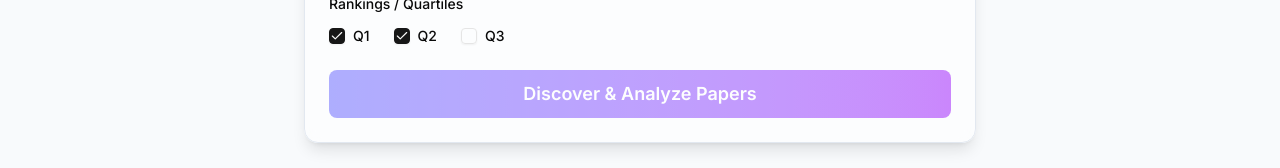
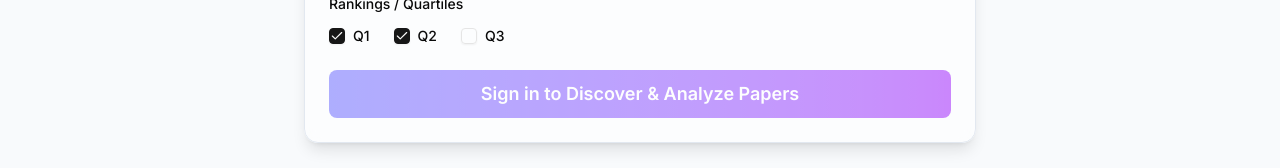
Before and after one commit to dev-fuadhasan/ailiterature, a Next.js app: page / in a window 1280 px wide. Shown: the part 718-886 px from the top of the page. Built offline with nearby package versions, Linux system fonts and the light colour scheme; no server answers.

Commit message:
fix: redirect_uri_mismatch, SearchForm auth check, and remove missing login page ref

```diff
--- a/src/components/SearchForm.tsx
+++ b/src/components/SearchForm.tsx
@@ -2,6 +2,7 @@
 
 import { useState } from "react";
 import { useRouter } from "next/navigation";
+import { useSession, signIn } from "next-auth/react";
 import { Search } from "lucide-react";
 import { Button } from "@/components/ui/button";
 import { Input } from "@/components/ui/input";
@@ -10,11 +11,13 @@ import { Checkbox } from "@/components/ui/checkbox";
 
 export function SearchForm() {
     const router = useRouter();
+    const { data: session, status } = useSession();
     const [topic, setTopic] = useState("");
     const [yearStart, setYearStart] = useState<string>("2020");
     const [yearEnd, setYearEnd] = useState<string>(new Date().getFullYear().toString());
     const [quartiles, setQuartiles] = useState<string[]>(["Q1", "Q2"]);
     const [isSubmitting, setIsSubmitting] = useState(false);
+    const [error, setError] = useState<string | null>(null);
 
     const handleQuartileChange = (q: string, checked: boolean) => {
         if (checked) {
@@ -27,7 +30,15 @@ export function SearchForm() {
     const handleSubmit = async (e: React.FormEvent) => {
         e.preventDefault();
         if (!topic) return;
+
+        // If not signed in, prompt Google sign-in now
+        if (!session) {
+            signIn("google");
+            return;
+        }
+
         setIsSubmitting(true);
+        setError(null);
 
         // Create query record via Next.js API
         try {
@@ -44,9 +55,12 @@ export function SearchForm() {
             const data = await res.json();
             if (data.id) {
                 router.push(`/dashboard/query/${data.id}`);
+            } else {
+                setError(data.error || "Something went wrong. Please try again.");
             }
-        } catch (error) {
-            console.error(error);
+        } catch (err) {
+            console.error(err);
+            setError("Network error. Please check your connection and try again.");
         } finally {
             setIsSubmitting(false);
         }
@@ -125,13 +139,22 @@ export function SearchForm() {
                     </div>
                 </form>
             </CardContent>
-            <CardFooter>
+            <CardFooter className="flex flex-col gap-3">
+                {error && (
+                    <p className="w-full text-sm text-red-600 dark:text-red-400 text-center bg-red-50 dark:bg-red-950/30 border border-red-200 dark:border-red-800 rounded-md px-3 py-2">
+                        {error}
+                    </p>
+                )}
                 <Button
                     onClick={handleSubmit}
-                    disabled={!topic || isSubmitting}
+                    disabled={!topic || isSubmitting || status === "loading"}
                     className="w-full bg-gradient-to-r from-indigo-500 to-purple-600 hover:from-indigo-600 hover:to-purple-700 text-white font-semibold py-6 text-lg"
                 >
-                    {isSubmitting ? "Initiating Research..." : "Discover & Analyze Papers"}
+                    {isSubmitting
+                        ? "Initiating Research..."
+                        : !session
+                        ? "Sign in to Discover & Analyze Papers"
+                        : "Discover & Analyze Papers"}
                 </Button>
             </CardFooter>
         </Card>
--- a/src/lib/auth.ts
+++ b/src/lib/auth.ts
@@ -16,9 +16,6 @@ export const authOptions: NextAuthOptions = {
     session: {
         strategy: "jwt",
     },
-    pages: {
-        signIn: "/login",
-    },
     callbacks: {
         async session({ session, token }) {
             if (token && session.user) {
```
